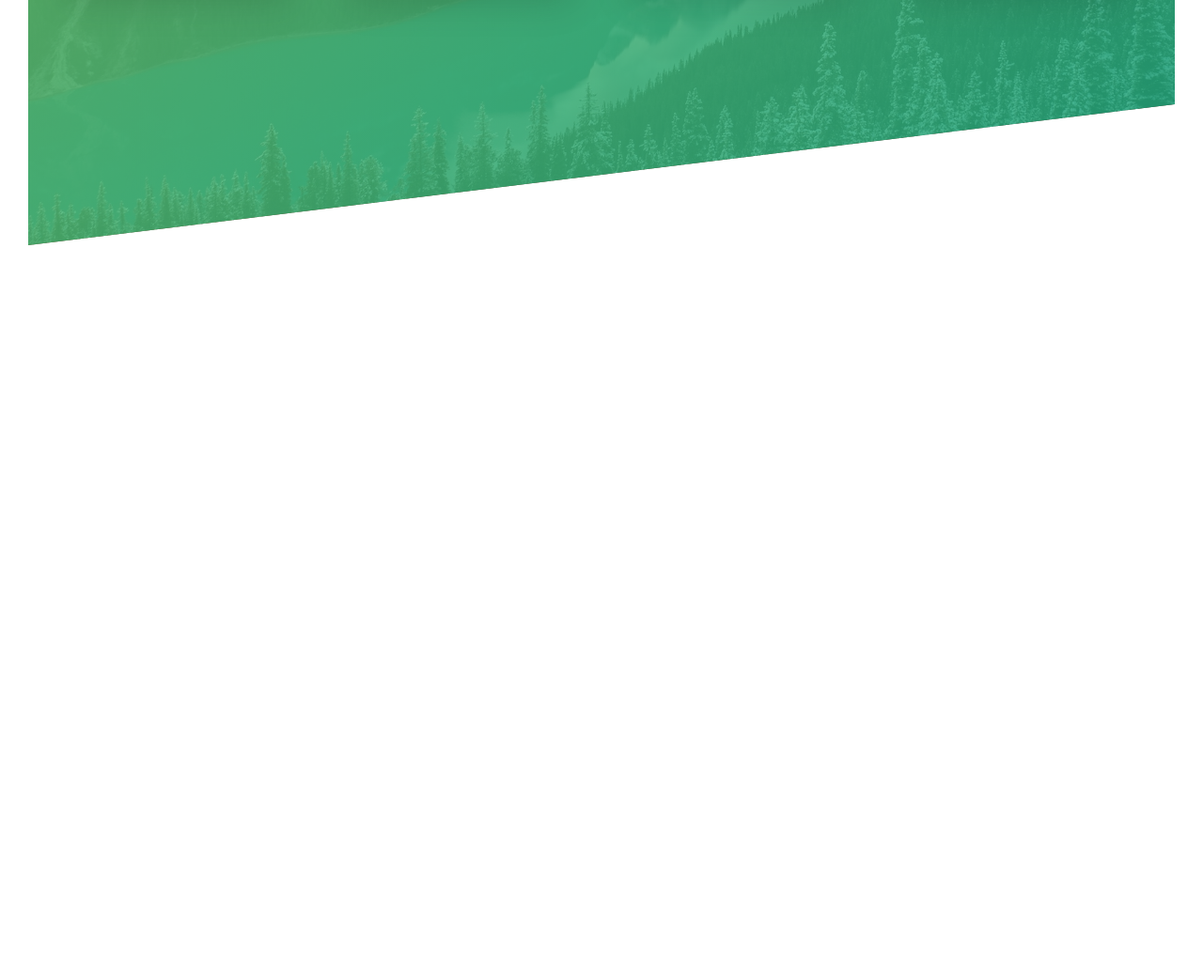
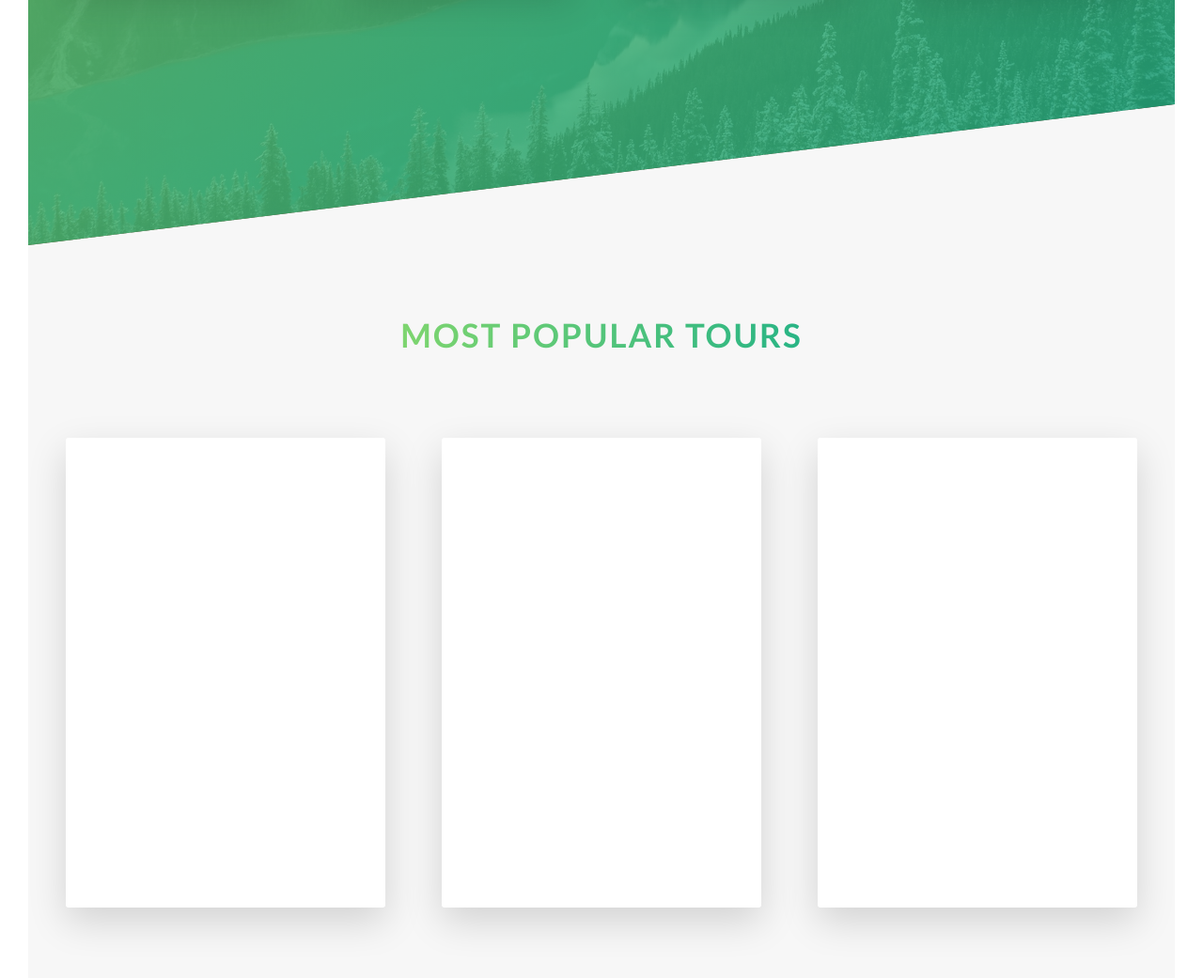
Before and after one commit to slavafive/Natours-Project, a website: page index.html in a window 1280 px wide. Shown: the part 2145-3186 px from the top of the page at 94% size. Before the commit the page ends 2406 px from the top, so only its background shows below. Drawn offline with Linux system fonts and the light colour scheme.

Commit message:
Add cards with perspective animation

```diff
--- a/index.html
+++ b/index.html
@@ -106,6 +106,52 @@
                 </div>
 
             </section>
+
+            <section class="section-tours">
+
+                <div class="u-center-text u-margin-bottom-big">
+                    <h2 class="heading-secondary">
+                        Most popular tours
+                    </h2>
+                </div>
+
+                <div class='row'>
+                    <div class='col-1-of-3'>
+                        <div class="card">
+                            <div class="card__side card__side--front">
+                                FRONT
+                            </div>
+                            <div class="card__side card__side--back card__side--back-1">
+                                BACK
+                            </div>
+                        </div>
+                    </div>
+
+                    <div class='col-1-of-3'>
+                        <div class="card">
+                            <div class="card__side card__side--front">
+                                FRONT
+                            </div>
+                            <div class="card__side card__side--back card__side--back-2">
+                                BACK
+                            </div>
+                        </div>
+                    </div>
+
+                    <div class='col-1-of-3'>
+                        <div class="card">
+                            <div class="card__side card__side--front">
+                                FRONT
+                            </div>
+                            <div class="card__side card__side--back card__side--back-3">
+                                BACK
+                            </div>
+                        </div>
+                    </div>
+                </div>
+
+            </section>
+
         </main>
 
         <!-- <section class='grid-test'>
--- a/sass/abstracts/_variables.scss
+++ b/sass/abstracts/_variables.scss
@@ -2,6 +2,12 @@
 $color-primary: #55c57a;
 $color-primary-light: #7ed56f;
 $color-primary-dark: #28b485;
+
+$color-secondary-light: #ffb900;
+$color-secondary-dark: #ff7730;
+
+$color-tertiary-light: #2998ff;
+$color-tertiary-dark: #5643fa;
 
 $color-grey-light-1: #f7f7f7;
 
--- /dev/null
+++ b/sass/components/_card.scss
@@ -0,0 +1,60 @@
+.card {
+  perspective: 150rem;
+  -moz-perspective: 150rem;
+  position: relative;
+  height: 50rem; // to prevent margin collapsing
+
+  &__side {
+    color: $color-white;
+    font-size: 2rem;
+    height: 50rem;
+    transition: all 0.8s ease;
+    position: absolute;
+    top: 0;
+    left: 0;
+    width: 100%;
+    backface-visibility: hidden;
+    border-radius: 3px;
+    box-shadow: 0 1.5rem 4rem rgba($color-black, 0.15);
+
+    &--front {
+      background-color: $color-white;
+    }
+
+    &--back {
+        transform: rotateY(180deg);
+
+      &-1 {
+        background: linear-gradient(
+          to right bottom,
+          $color-primary-light,
+          $color-primary-dark
+        );
+      }
+
+      &-2 {
+        background: linear-gradient(
+          to right bottom,
+          $color-secondary-light,
+          $color-secondary-dark
+        );
+      }
+
+      &-3 {
+        background: linear-gradient(
+          to right bottom,
+          $color-tertiary-light,
+          $color-tertiary-dark
+        );
+      }
+    }
+  }
+
+  &:hover &__side--front {
+    transform: rotateY(-180deg);
+  }
+
+  &:hover &__side--back {
+    transform: rotateY(0);
+  }
+}
--- a/sass/main.scss
+++ b/sass/main.scss
@@ -8,6 +8,7 @@
 @import "base/utilities";
 
 @import "components/button";
+@import "components/card";
 @import "components/composition";
 @import "components/feature-box";
 
--- a/sass/pages/_home.scss
+++ b/sass/pages/_home.scss
@@ -20,3 +20,9 @@
     transform: skewY(7deg);
   }
 }
+
+.section-tours {
+  background-color: $color-grey-light-1;
+  margin-top: -11rem;
+  padding: 25rem 0 50rem 0;
+}
```
Also changed, not shown: css/style.css.
